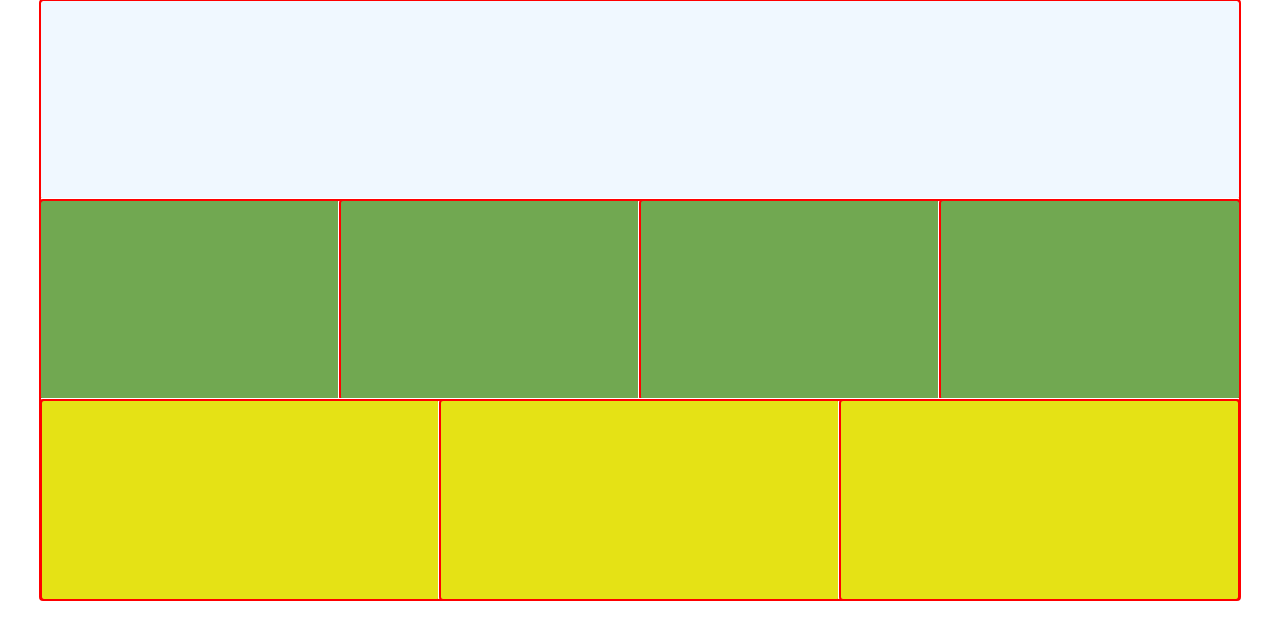
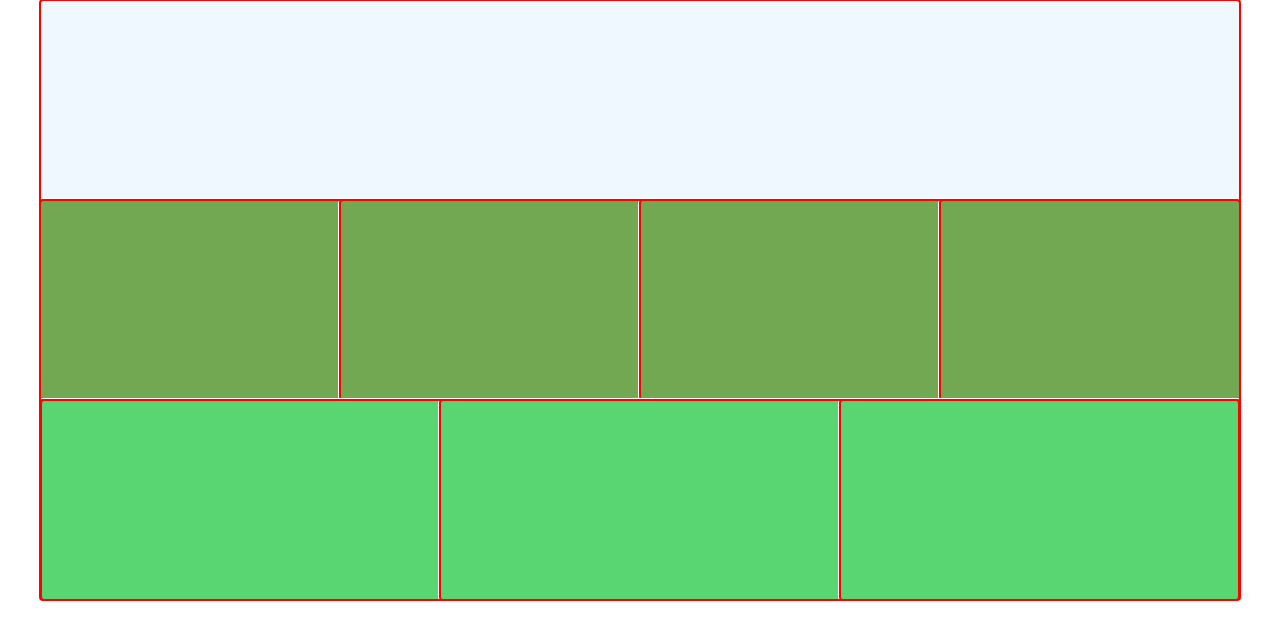
Before and after one commit to devmiroshnikovm/devmiroshnikovm, a plain HTML site: page index.html in a window 1280 px wide. Drawn offline with Linux system fonts and the light colour scheme.

Commit message:
just flex

```diff
--- a/blocks/services/services.css
+++ b/blocks/services/services.css
@@ -24,5 +24,5 @@ div {
 .proj {
   width: 33.3%;
   height: 200px;
-  background-color: rgb(229, 226, 21);
+  background-color: rgb(89, 213, 114);
 }
```
